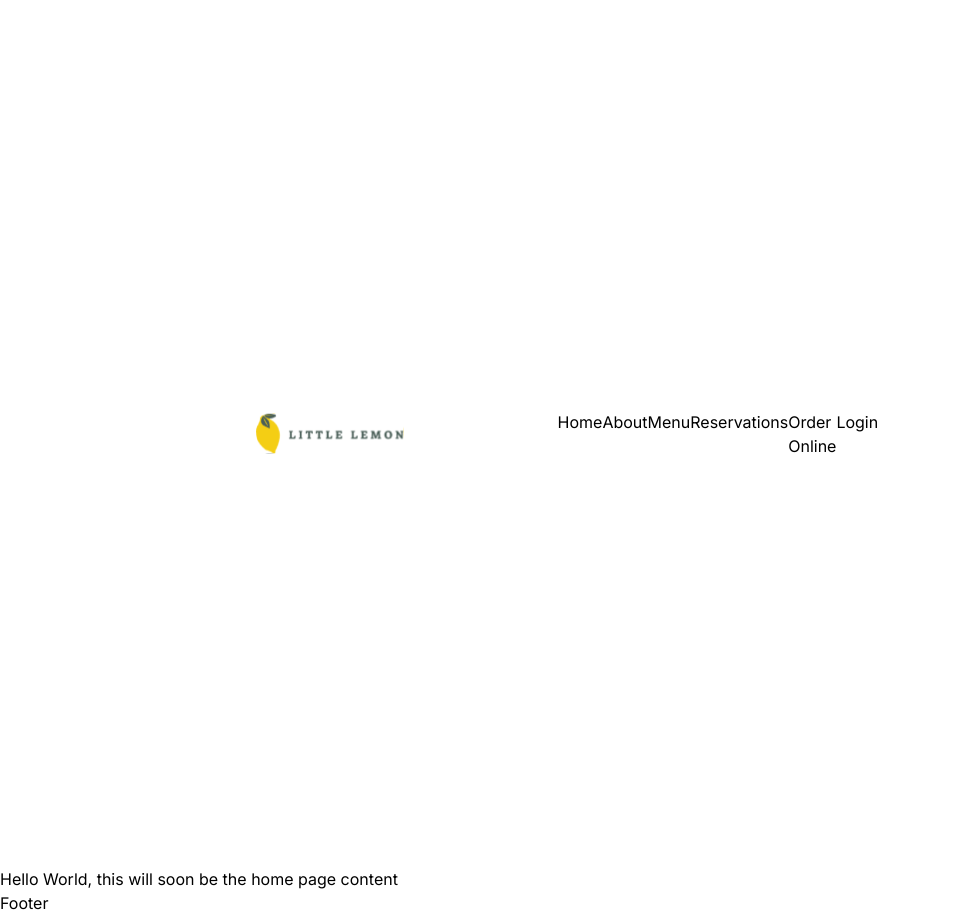
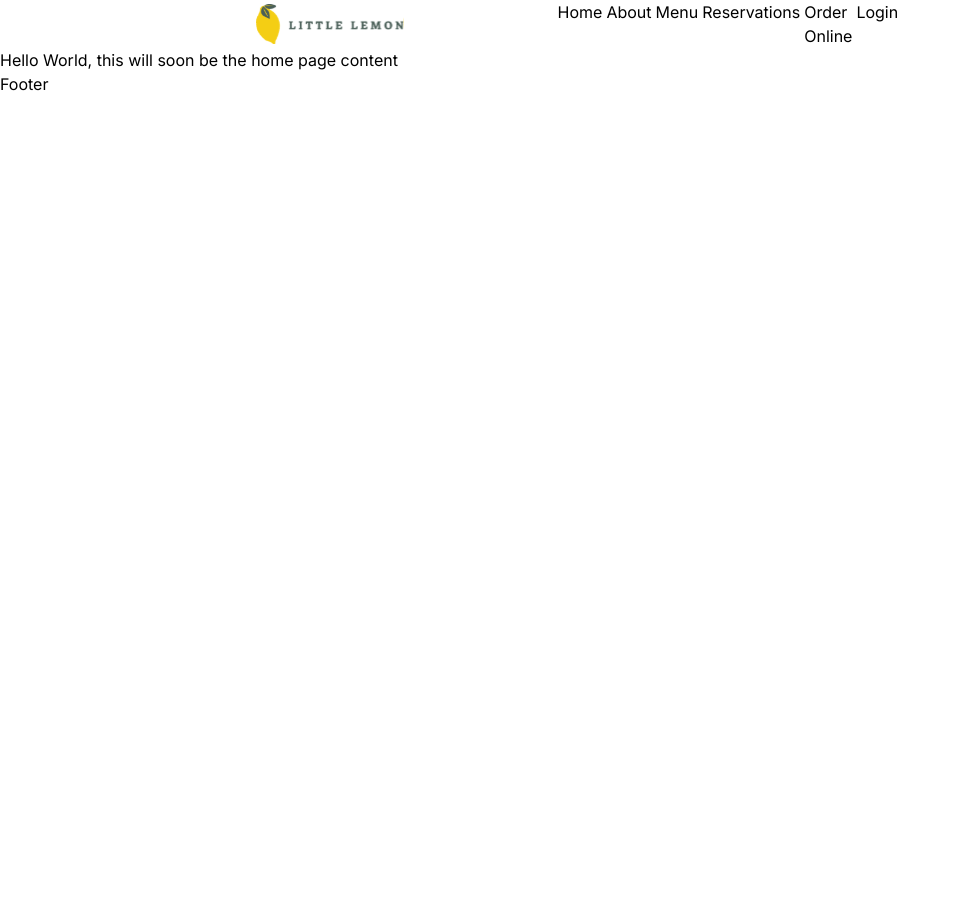
Before and after one commit to MstrAlexandre/littlelemoncapstone, a Next.js app: page / in a window 1280 px wide. Shown: the whole page, without its empty margins (0-959 px from the left). After the commit the page ends 800 px from the top, so only its background shows below. Built offline with nearby package versions, Linux system fonts and the light colour scheme.

Commit message:
for vercel to test nav columnb gaps

```diff
--- a/app/globals.css
+++ b/app/globals.css
@@ -18,9 +18,10 @@
 
 nav, ul {
   display: flex;
-  padding: 20%;
+  padding: 0 20%;
 }
 
-ul {
+ul, li {
   justify-content: space-between;
+  column-gap: 4px;
 }
```
